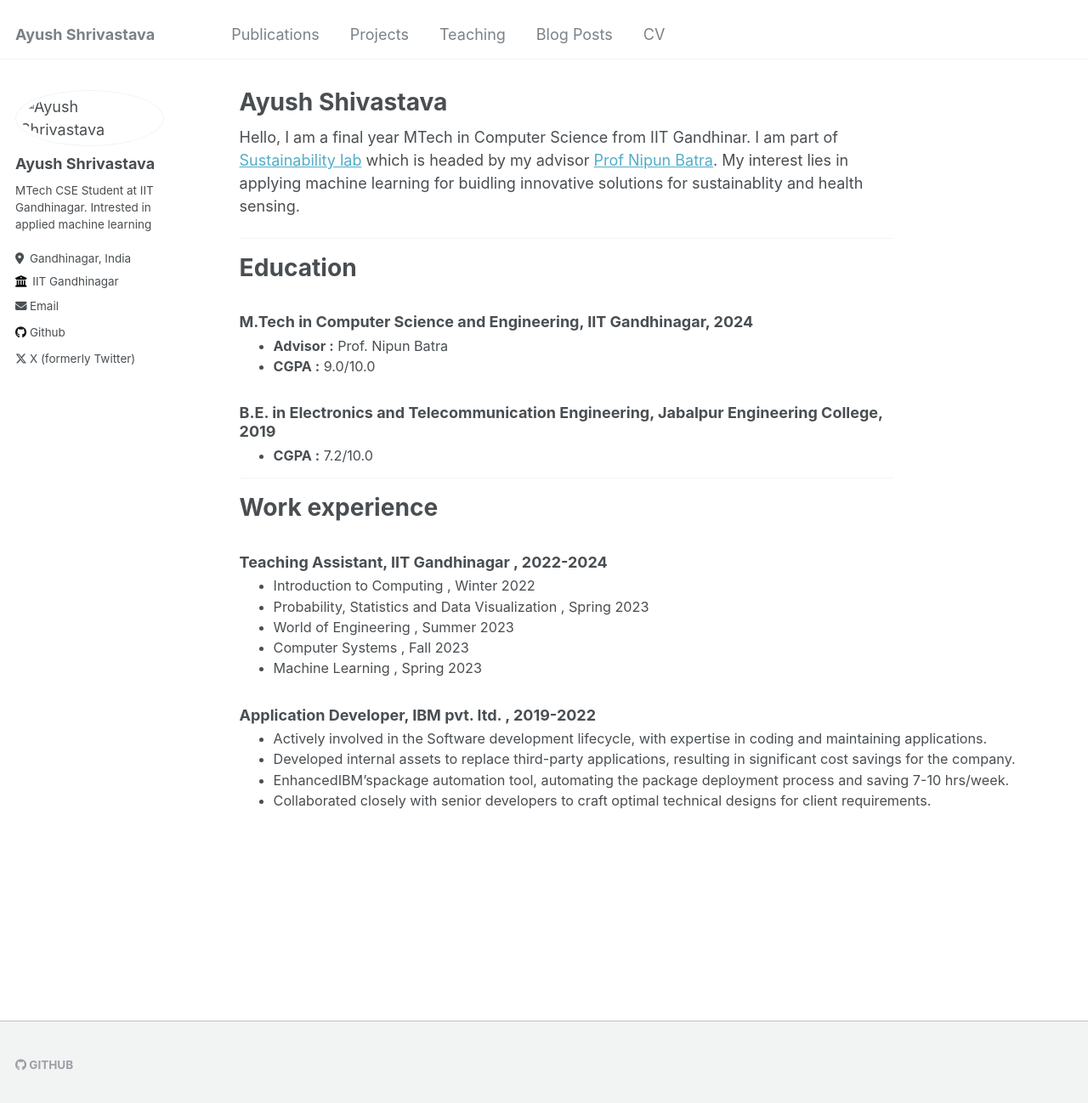
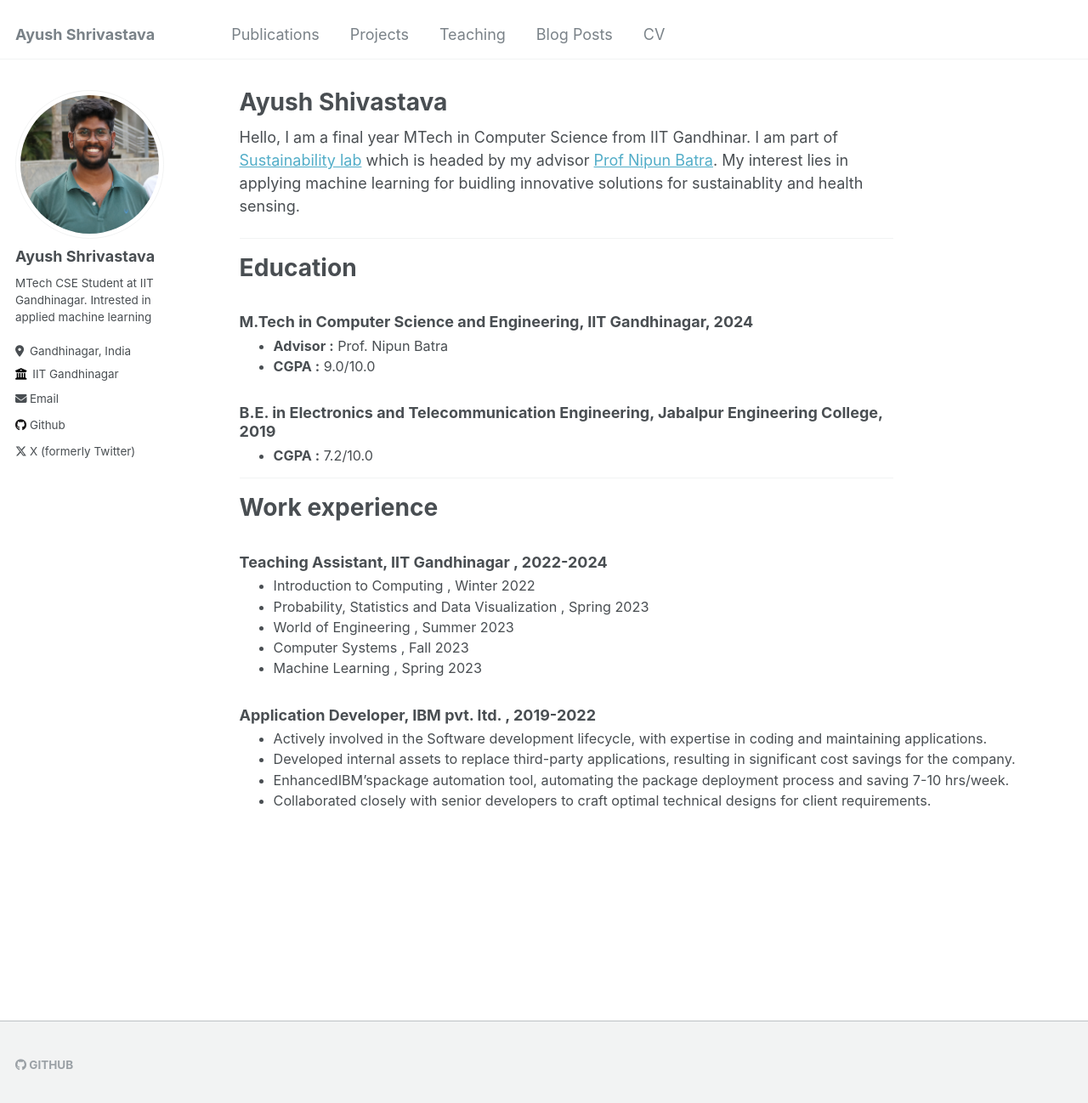
Before and after one commit to AyushShrivstava/AyushShrivstava.github.io, a Jekyll site: the page built from _pages/about.md, in a window 1280 px wide and 1311 px high. Shown: the top 1298 px of the window at 85% size. Built offline with Jekyll 4.4.1, drawn with Linux system fonts in a browser that asks for light colours.

Commit message:
inital commit

```diff
--- a/_config.yml
+++ b/_config.yml
@@ -21,7 +21,7 @@ repository               : ""
 #               Additional customization can be done by editing /_includes/author-profile.html
 author:
   # Biographic information
-  avatar           : "/images/profile_photo.JPG"
+  avatar           : profile_photo.JPG
   name             : "Ayush Shrivastava"
   pronouns         : # example: "she/her"
   bio              : "MTech CSE Student at IIT Gandhinagar.\nIntrested in applied machine learning"
```
